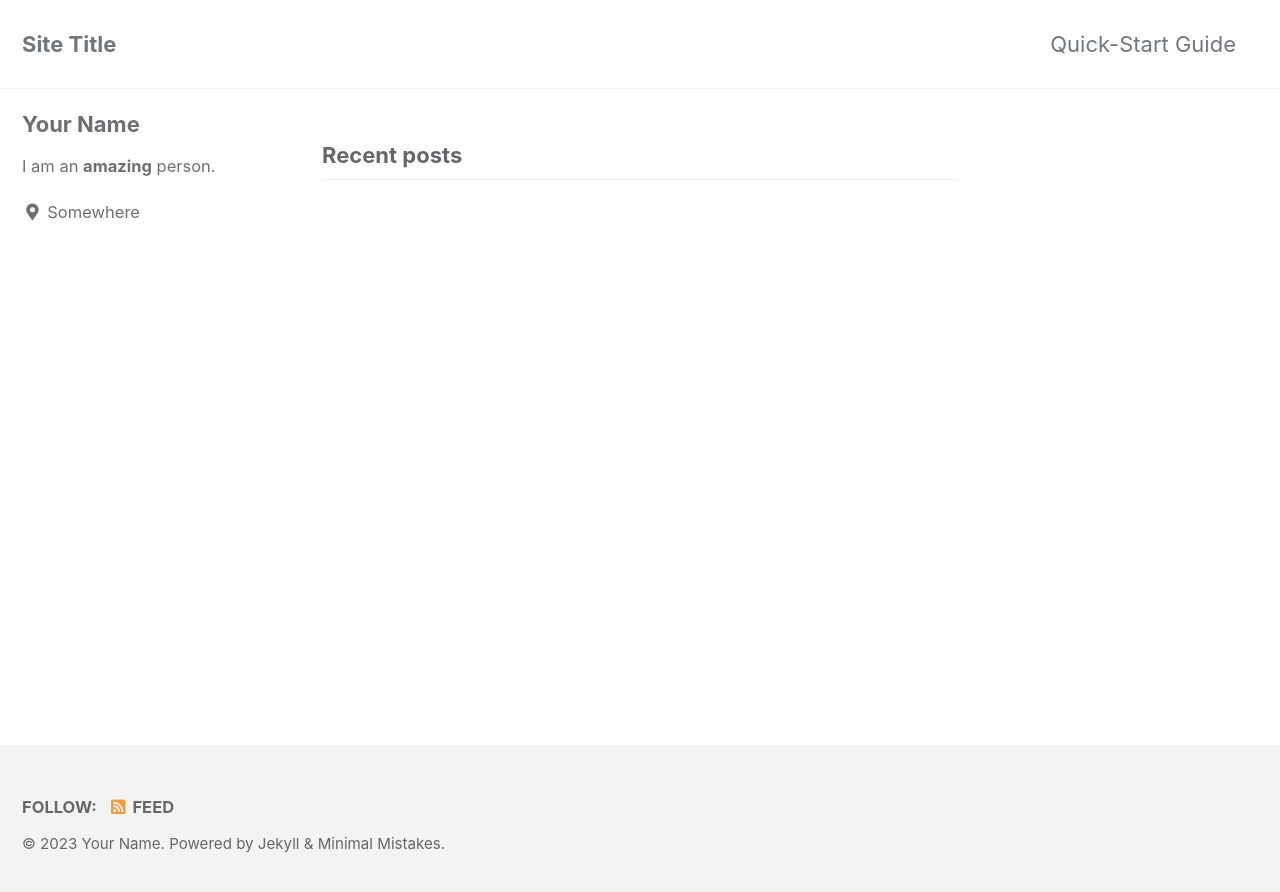
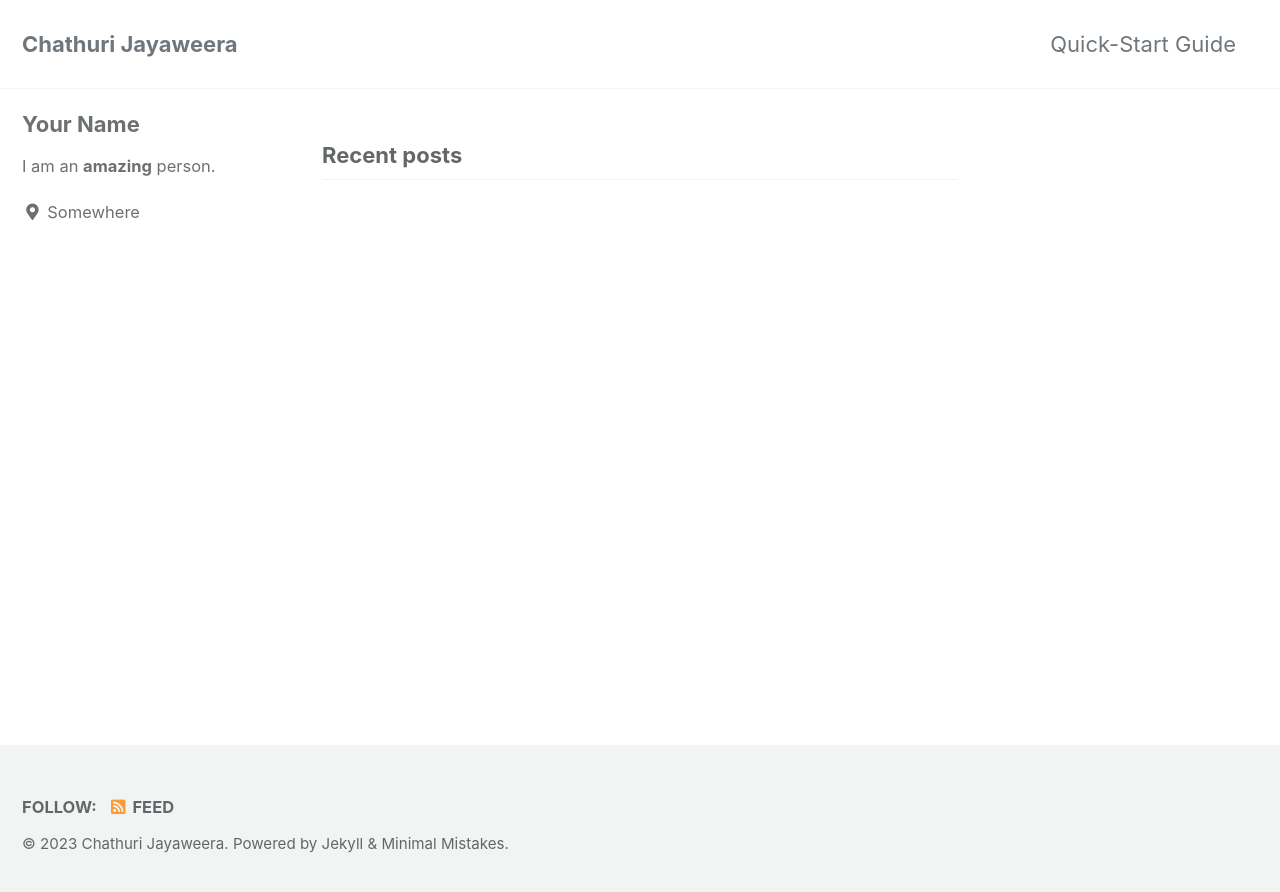
Before and after one commit to chestnutjay/chestnutjay.github.io, a Jekyll site: the page built from index.html, in a window 1280 px wide. Shown: the top 892 px of the page. Built offline with Jekyll 4.4.1, drawn with Linux system fonts in a browser that asks for light colours; cached includes are drawn as plain includes; the list of posts is cut into pages by our own code.

Commit message:
Update  site title, name, locale and URL

```diff
--- a/_config.yml
+++ b/_config.yml
@@ -16,12 +16,12 @@ minimal_mistakes_skin    : "sunrise"     # "default" "air", "aqua", "contrast",
 
 # Site Settings
 locale                   : "en-US"
-title                    : "Site Title"
+title                    : "Chathuri Jayaweera"
 title_separator          : "-"
 subtitle                 : # site tagline that appears below site title in masthead
-name                     : "Your Name"
+name                     : "Chathuri Jayaweera"
 description              : "An amazing website."
-url                      : # the base hostname & protocol for your site e.g. "https://mmistakes.github.io"
+URL                      : "https://chestnutjay.github.io/"  # the base hostname & protocol for your site e.g. "https://mmistakes.github.io"
 baseurl                  : # the subpath of your site, e.g. "/blog"
 repository               : # GitHub username/repo-name e.g. "mmistakes/minimal-mistakes"
 teaser                   : # path of fallback teaser image, e.g. "/assets/images/500x300.png"
```
